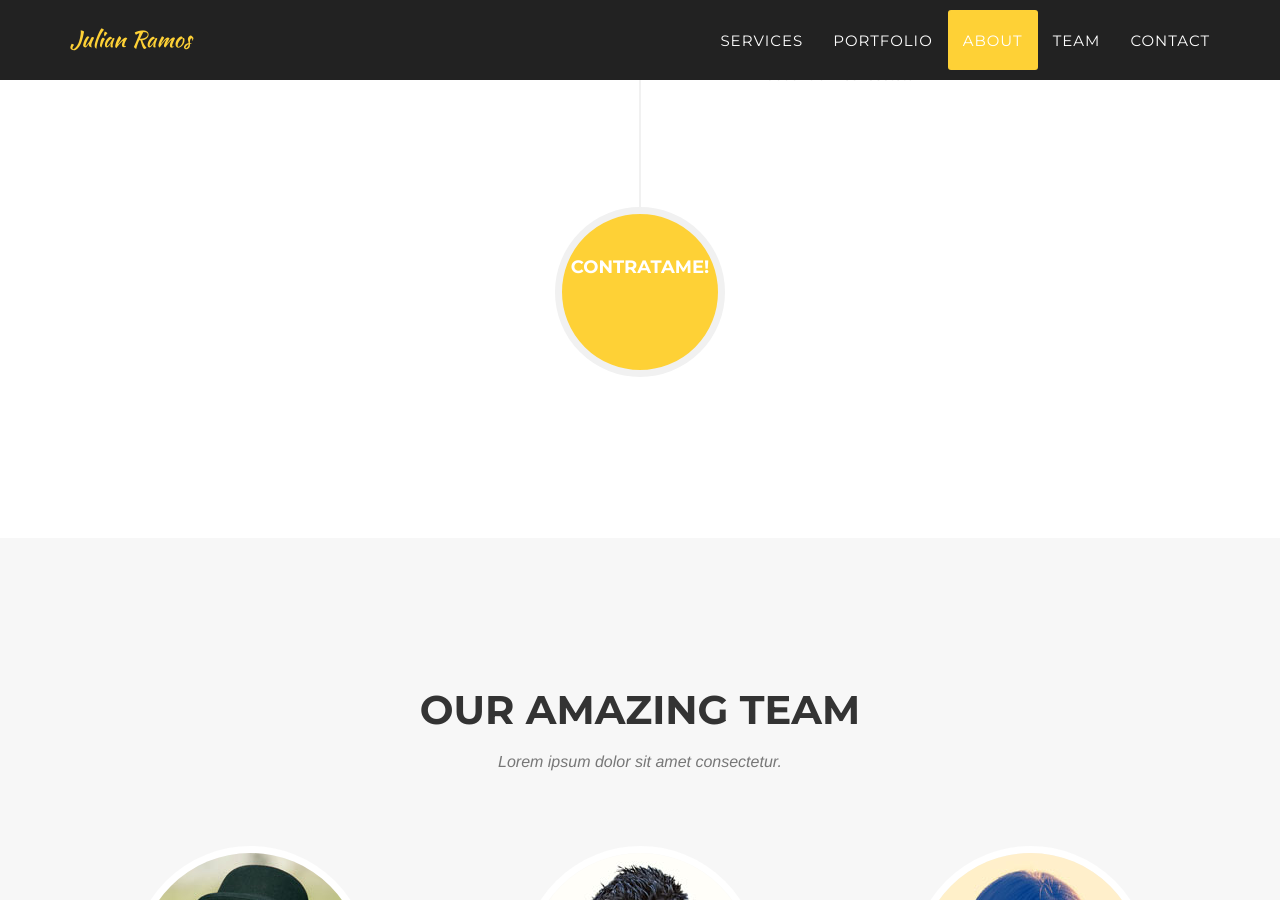
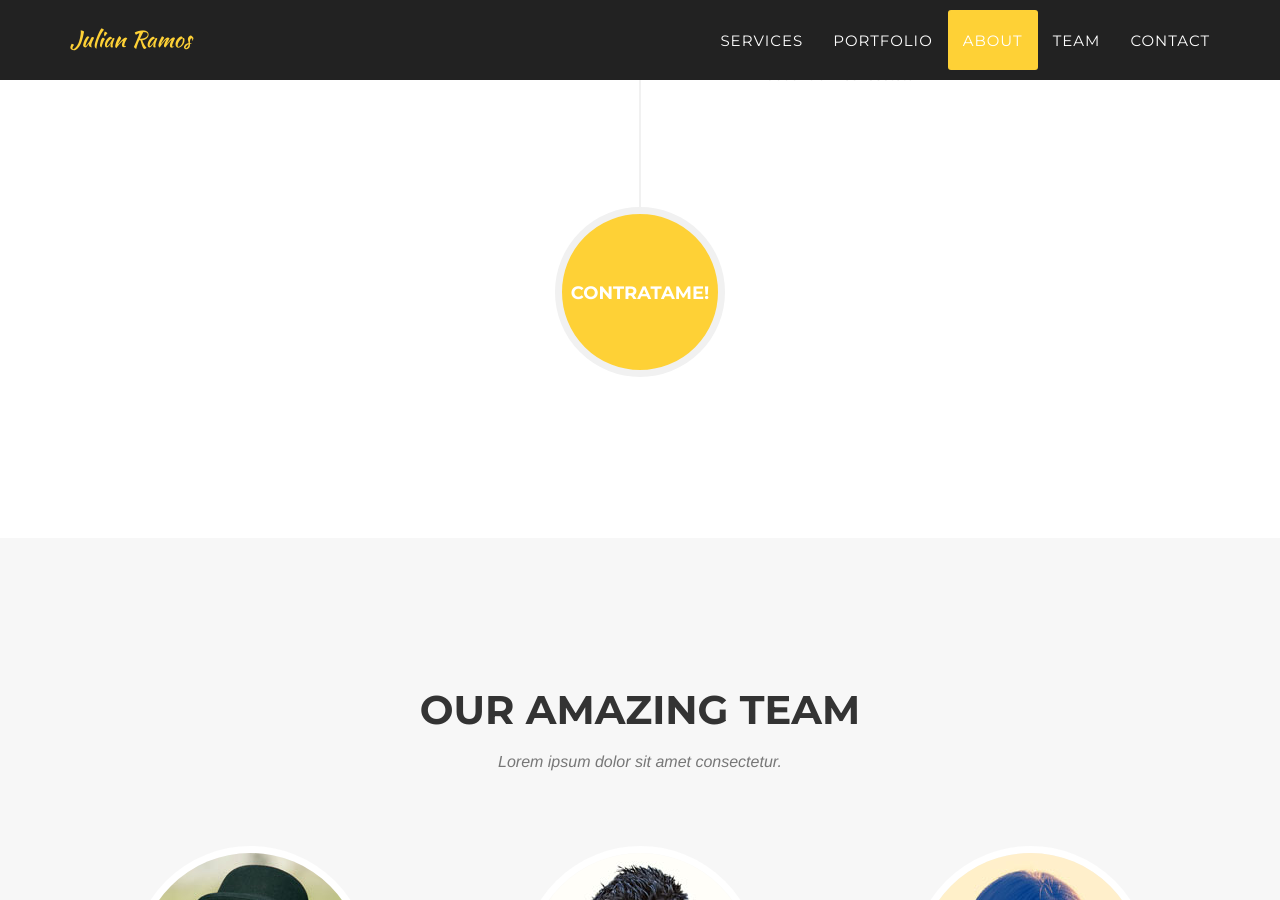
Before and after one commit to jramos92/jramos92.github.io, a Jekyll site: the page built from index.html, in a window 1280 px wide and 900 px high, scrolled down 3638 px. Built offline with Jekyll 4.4.1, drawn with Linux system fonts in a browser that asks for light colours; some web fonts are replaced.

Commit message:
Minor Changes

```diff
--- a/_includes/about.html
+++ b/_includes/about.html
@@ -68,7 +68,9 @@
                         </li>
                         <li class="timeline-inverted">
                             <div class="timeline-image">
-                                <h4>Contratame!</h4>
+                                <h4>
+                                </br>
+                                Contratame!</h4>
                             </div>
                         </li>
                     </ul>
```
